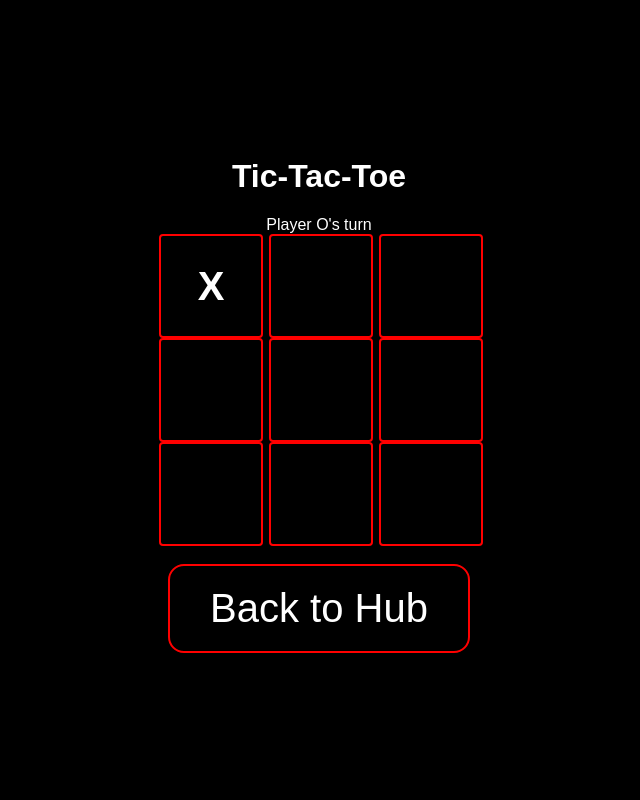
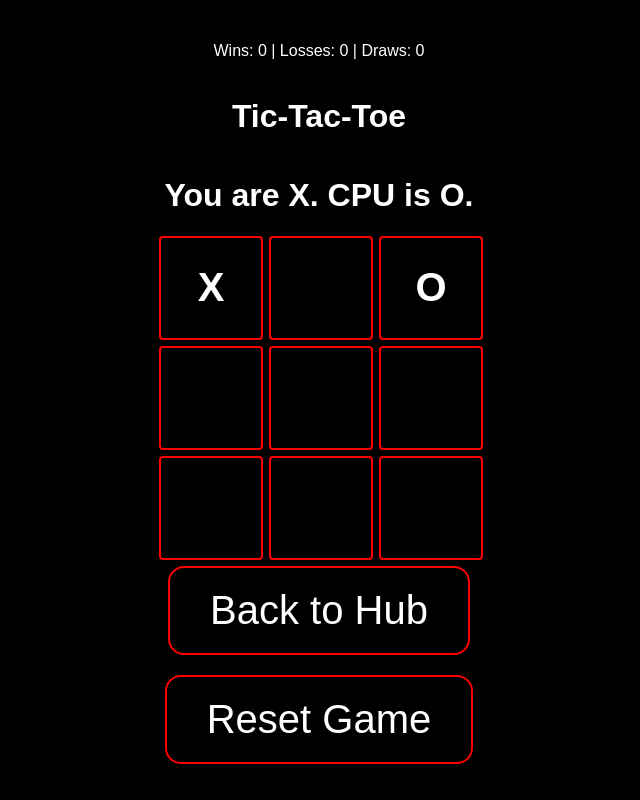
Before and after one commit to sloandjw/cis-1512, a plain HTML site: page games/tictactoe.html in a window 1280 px wide. Both pictures are taken after a click on the element 530 px from the left and 284 px from the top of the page. Shown: the whole page, without its empty margins (321-961 px from the left). Drawn offline with Linux system fonts and the light colour scheme.

Commit message:
updated TTT with win/loss/draw tracker and cpu opponent

```diff
--- a/games/tictactoe.html
+++ b/games/tictactoe.html
@@ -2,6 +2,7 @@
 <html lang="en">
 <head>
   <meta charset="utf-8">
+  <meta name="viewport" content="width=device-width, initial-scale=1">
   <title>ArcadeHub</title>
   <script src="../shared/shared.js" defer></script>
   <script src="tictactoe.js" defer></script>
@@ -9,27 +10,16 @@
 </head>
 <body class="centered">
   <div class="game-container"></div>
+  <p id="scoreboard">Wins: 0 | Losses: 0 | Draws: 0</p>
     <h1>Tic-Tac-Toe</h1>
-  </div>
-  <div id="status">Player X's turn. Click a cell to make a move!</div>
-  <div class="board" id="board">
-    <div class="row">
-      <div class="cell" data-index="0"></div>
-      <div class="cell" data-index="1"></div>
-      <div class="cell" data-index="2"></div>
+      <h1>You are X. CPU is O.</h1>
     </div>
-    <div class="row">
-      <div class="cell" data-index="3"></div>
-      <div class="cell" data-index="4"></div>
-      <div class="cell" data-index="5"></div>
-    </div>
-    <div class="row">
-      <div class="cell" data-index="6"></div>
-      <div class="cell" data-index="7"></div>
-      <div class="cell" data-index="8"></div>
-    </div>
+    <div class="board" id="board"></div>
+    <div id="status"></div>
   </div>
   <a href="../hub.html" class="button">Back to Hub</a>
-
+  <div class="button-row">
+    <button id="reset-game" class="button">Reset Game</button>
+  </div>
 </body>
 </html>
--- a/games/tictactoe.js
+++ b/games/tictactoe.js
@@ -1,37 +1,121 @@
 //tictactoe.js
 
-const cells = document.querySelectorAll('.cell');
-const statusDisplay = document.getElementById('status');
-let currentPlayer = 'X';
+const boardElement = document.getElementById("board");
+  const statusText = document.getElementById("status");
+  const startSection = document.getElementById("start-section");
+  const resetButton = document.getElementById("reset-game");
 
-cells.forEach(cell => {
-  cell.addEventListener('click', () => {
-    if (cell.textContent === '') {
-      cell.textContent = currentPlayer;
-      if (checkWin(currentPlayer)) {
-        statusDisplay.textContent = `Player ${currentPlayer} wins!`;
-      } else {
-        currentPlayer = currentPlayer === 'X' ? 'O' : 'X';
-        statusDisplay.textContent = `Player ${currentPlayer}'s turn`;
+
+  let board = ["", "", "", "", "", "", "", "", ""];
+  let gameOver = false;
+  let wins = 0;
+  let draws = 0;
+  let losses = 0;
+
+  function resetGame() {
+    board = ["", "", "", "", "", "", "", "", ""];
+    gameOver = false;
+    statusText.innerText = "";
+    createBoard();
+  }
+    resetButton.addEventListener("click", resetGame);
+
+  // create the game board
+  function createBoard() {
+    boardElement.innerHTML = "";
+    board.forEach((cell, index) => {
+      const div = document.createElement("div");
+      div.classList.add("cell");
+      div.innerText = cell;
+      div.addEventListener("click", () => playerMove(index));
+      boardElement.appendChild(div);
+    });
+  }
+  // player makes a move
+  function playerMove(index) {
+    if (board[index] !== "" || gameOver) return;
+
+    board[index] = "X";
+    updateBoard();
+    // check for a winner (player)
+    if (checkWinner("X")) {
+      statusText.innerText = "You win!";
+      wins++;
+      updateScoreboard();
+      gameOver = true;
+      return;
+    }
+
+    if (board.every(cell => cell !== "")) {
+      statusText.innerText = "It's a draw!";
+      draws++;
+      updateScoreboard();
+      gameOver = true;
+      return;
+    }
+
+    setTimeout(computerMove, 500);
+  }
+  // computer makes a move
+  function computerMove() {
+    let emptyCells = board
+      .map((val, idx) => val === "" ? idx : null)
+      .filter(val => val !== null);
+
+    let randomIndex = emptyCells[Math.floor(Math.random() * emptyCells.length)];
+    board[randomIndex] = "O";
+
+    updateBoard();
+    // check for a winner (cpu)
+    if (checkWinner("O")) {
+      statusText.innerText = "Computer wins!";
+      losses++;
+      updateScoreboard();
+      gameOver = true;
+      return;
+    }
+
+    if (board.every(cell => cell !== "")) {
+      statusText.innerText = "It's a draw!";
+      draws++;
+      updateScoreboard();
+      gameOver = true;
+    }
+  }
+  // update the board display
+  function updateBoard() {
+    const cells = document.querySelectorAll(".cell");
+    cells.forEach((cell, index) => {
+      cell.innerText = board[index];
+      if (board[index] !== "") {
+        cell.classList.add("taken");
       }
-    }
-  });
-});
+    });
+  }
+  // check for a winner
+  function checkWinner(player) {
+    const winPatterns = [
+      [0,1,2], [3,4,5], [6,7,8], // ***rows
+      [0,3,6], [1,4,7], [2,5,8], // ***columns
+      [0,4,8], [2,4,6]           // ***diagonals
+    ];
 
-function checkWin(player) {
-  const winningCombinations = [
-    [0, 1, 2],
-    [3, 4, 5],
-    [6, 7, 8],
-    [0, 3, 6],
-    [1, 4, 7],
-    [2, 5, 8],
-    [0, 4, 8],
-    [2, 4, 6]
-  ];
-  return winningCombinations.some(combination => {
-    return combination.every(index => {
-      return cells[index].textContent === player;
-    });
-  });
+    return winPatterns.some(pattern =>
+      pattern.every(index => board[index] === player)
+    );
+  }
+  // update the scoreboard
+  function updateScoreboard() {
+  document.getElementById("scoreboard").innerText =
+    `Wins: ${wins} | Losses: ${losses} | Draws: ${draws}`;
 }
+  // reset the game
+  function resetGame() {
+    board = ["", "", "", "", "", "", "", "", ""];
+    gameOver = false;
+    statusText.innerText = "";
+    createBoard();
+  }
+
+  createBoard();
+  updateScoreboard();
--- a/shared/shared.css
+++ b/shared/shared.css
@@ -260,4 +260,5 @@ body {
   cursor: pointer;
   border: 2px solid rgb(255, 0, 0);
   border-radius: 4px;
+  ;
 }
```
